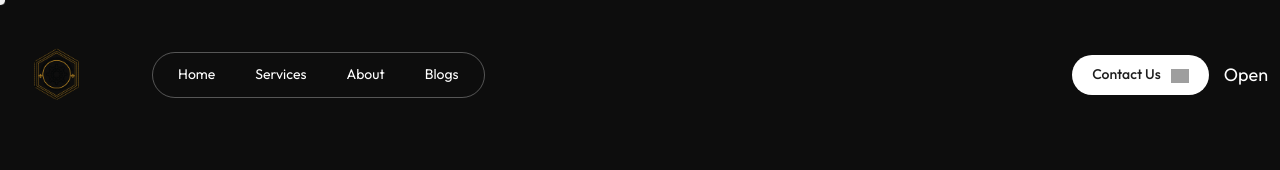
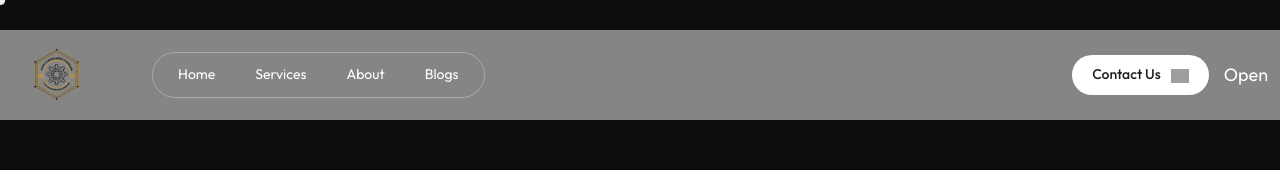
Before and after one commit to SomiaUsama/shipchandlerrotterdam.github.io, a plain HTML site: page inner-pages/about.html in a window 1280 px wide. Shown: the top 170 px of the page. Drawn offline with Linux system fonts and the light colour scheme; grey boxes are pictures that could not be loaded.

Commit message:
nav bar color changed

```diff
--- a/inner-pages/about.html
+++ b/inner-pages/about.html
@@ -136,7 +136,7 @@
 
     <!-- ==================== Start Navbar ==================== -->
 
-<nav class="navbar navbar-expand-lg">
+<nav class="navbar navbar-expand-lg" style="background-color: #858585;">
     <div class="container">
 
         <!-- Logo -->
```
Also changed, not shown: inner-pages/blog-details.html (+1 -1 lines), inner-pages/blog-details2.html (+1 -1 lines), inner-pages/blog-details3.html (+1 -1 lines), inner-pages/blog-standard.html (+1 -1 lines), inner-pages/contact.html (+1 -1 lines), inner-pages/service-details3.html (+1 -1 lines), inner-pages/service-details4.html (+1 -1 lines), inner-pages/services.html (+1 -1 lines).
